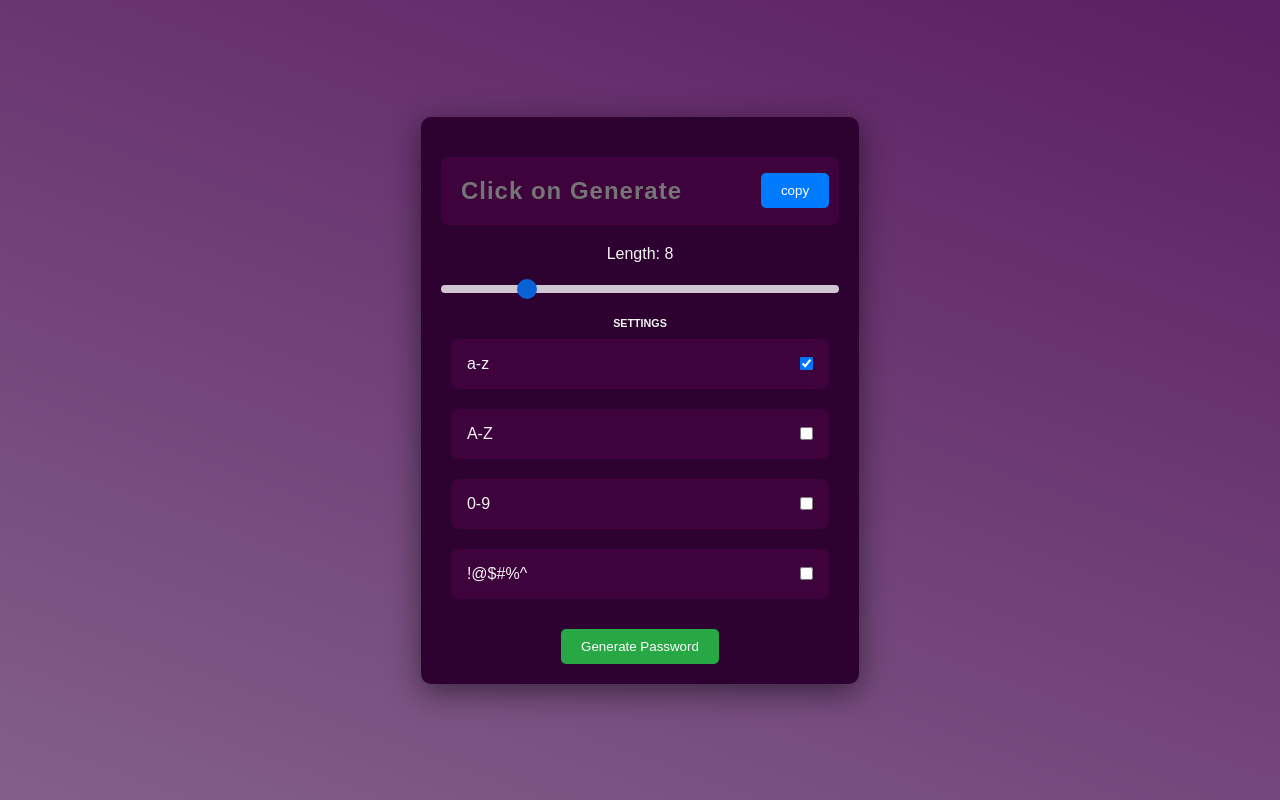
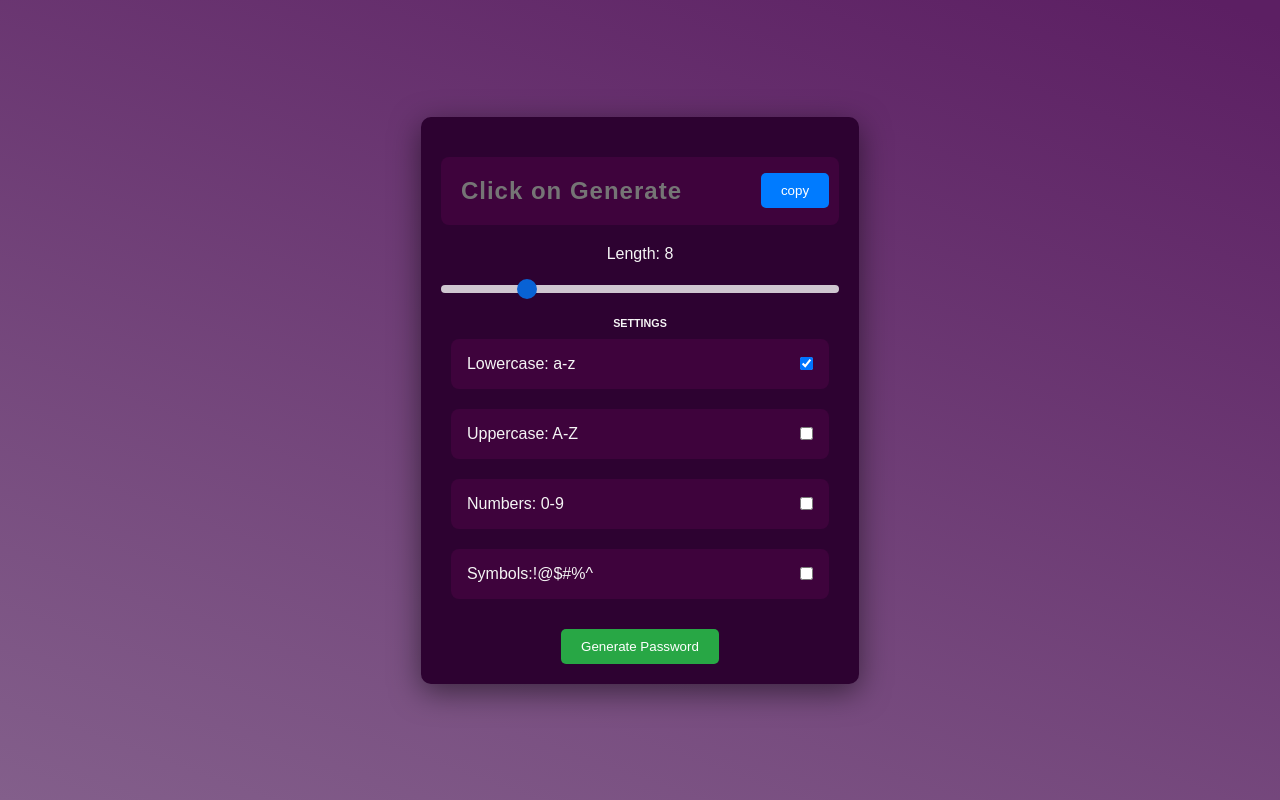
Before and after one commit to chengivan2/passgen, a Next.js app: page / in a window 1280 px wide. Built offline with nearby package versions, Linux system fonts and the light colour scheme.

Commit message:
Added settings descriptions

```diff
--- a/src/app/Theform.jsx
+++ b/src/app/Theform.jsx
@@ -60,7 +60,7 @@ export default function TheForm() {
       <div className="options">
         <div className="option">
           <label>
-            <span>a-z</span>
+            <span>Lowercase: a-z</span>
           </label>
           <input
             type="checkbox"
@@ -73,7 +73,7 @@ export default function TheForm() {
 
         <div className="option">
           <label>
-            <span>A-Z</span>
+            <span>Uppercase: A-Z</span>
           </label>
           <input
             type="checkbox"
@@ -86,7 +86,7 @@ export default function TheForm() {
 
         <div className="option">
           <label>
-            <span>0-9</span>
+            <span>Numbers: 0-9</span>
           </label>
           <input
             type="checkbox"
@@ -99,7 +99,7 @@ export default function TheForm() {
 
         <div className="option">
           <label>
-            <span>!@$#%^</span>
+            <span>Symbols:!@$#%^</span>
           </label>
           <input
             type="checkbox"
```
